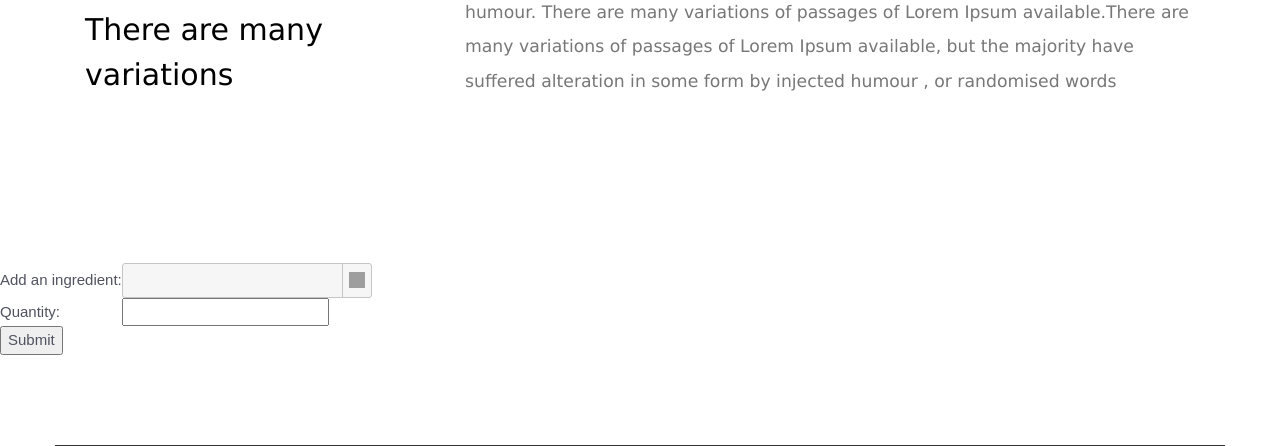
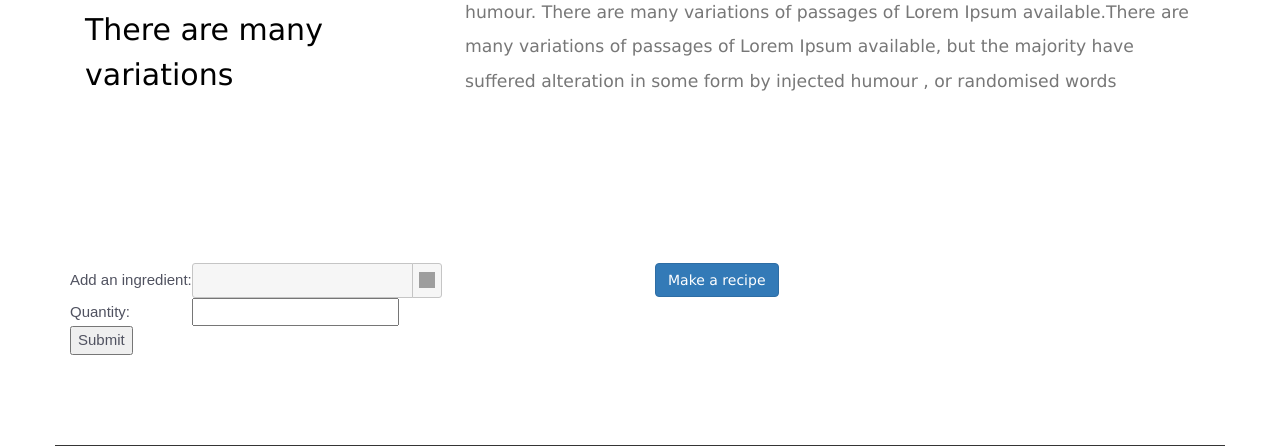
Before and after one commit to gdadlaney/kitas, a Django app: template KitchAs/kitchen/templates/pingredients.html in a window 1280 px wide. Shown: the part 448-894 px from the top of the page. Run offline with Django 3.2, Linux system fonts and the light colour scheme; the template is opened without the code that fills it, so the values that code supplies are empty; some libraries are stand-ins or nearby versions; grey boxes are pictures that could not be loaded.

Commit message:
add ingredient in recipe

```diff
--- a/KitchAs/kitchen/templates/pingredients.html
+++ b/KitchAs/kitchen/templates/pingredients.html
@@ -196,6 +196,9 @@
   <script src="https://code.jquery.com/jquery-1.12.4.js"></script>
   <script src="https://code.jquery.com/ui/1.12.1/jquery-ui.js"></script>
 
+<div class="container">
+	<div class="row">
+		<div class="col-md-6">
 		  <form class="form-inline" action="listup" method="post">
 		  	{% csrf_token %}
 			  <div class="ui-widget form-group">
@@ -213,8 +216,14 @@
 				  </table>
 				  <input type="submit" name="submit">
 			  </div>
+		   </form>
+	  	</div><br><br>
+	  	<div class="col-md-6">
+	  		<button class="button btn btn-primary"> Make a recipe </button>
+	  	</div>
+	</div>
+</div>
 
-</form>
 
 <!-- <button id="toggle">Show underlying select</button> -->
 
```
Also changed, not shown: KitchAs/kitchen/templates/recipe.html (+28 -8 lines). Lines whose indentation alone changed are shown as unchanged.
